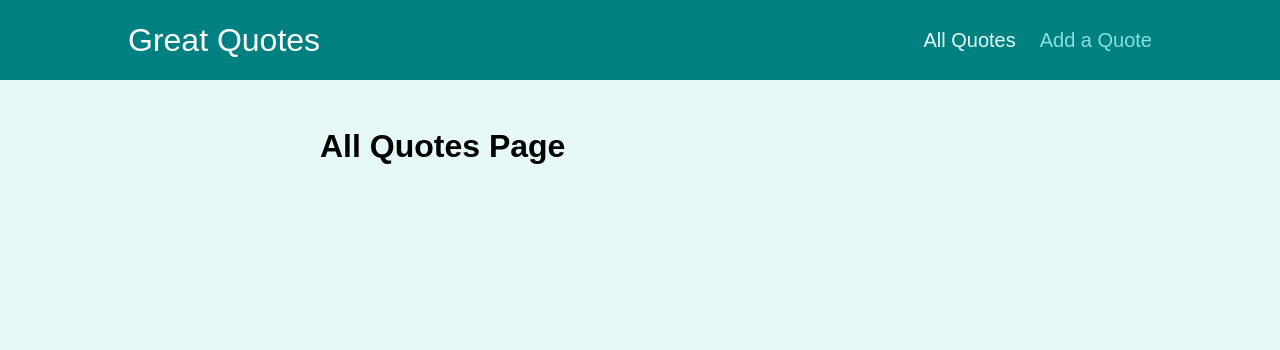
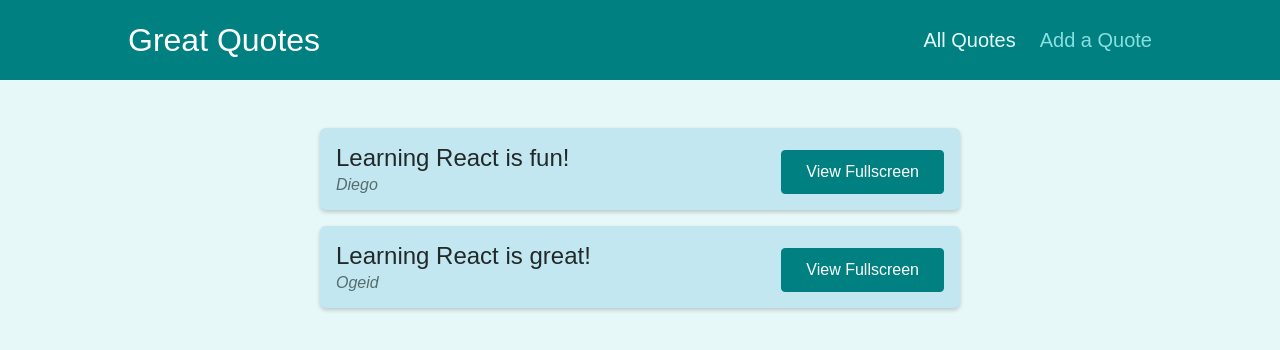
Before and after one commit to DiegoWRost/section20-multi-page-spa-react-router, a React (Create React App) app: page /quotes in a window 1280 px wide. Shown: the top 350 px of the page. Built offline with nearby package versions, Linux system fonts and the light colour scheme.

Commit message:
281. Adding Dummy Data & More Content

```diff
--- a/src/pages/AllQuotes.js
+++ b/src/pages/AllQuotes.js
@@ -1,5 +1,12 @@
+import QuoteList from "../components/quotes/QuoteList";
+
+const DUMMY_QUOTES = [
+  { id: "q1", author: "Diego", text: "Learning React is fun!" },
+  { id: "q2", author: "Ogeid", text: "Learning React is great!" },
+];
+
 const AllQuotes = () => {
-  return <h1>All Quotes Page</h1>;
+  return <QuoteList quotes={DUMMY_QUOTES} />;
 };
 
 export default AllQuotes;
--- a/src/pages/NewQuote.js
+++ b/src/pages/NewQuote.js
@@ -1,5 +1,10 @@
+import QuoteForm from "../components/quotes/QuoteForm";
+
 const NewQuote = () => {
-  return <h1>New Quote Page</h1>;
+  const addQuoteHandler = (quoteData) => {
+    console.log(quoteData);
+  };
+  return <QuoteForm onAddQuote={addQuoteHandler} />;
 };
 
 export default NewQuote;
```
Also changed, not shown: src/components/quotes/QuoteForm.js (+9 -9 lines).
